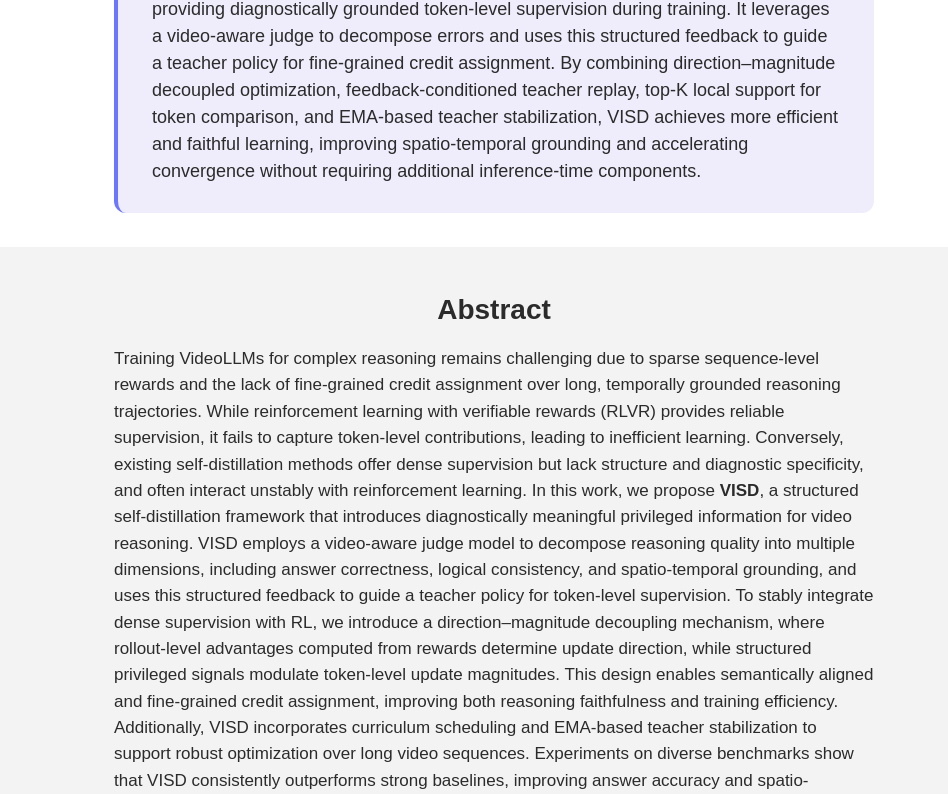
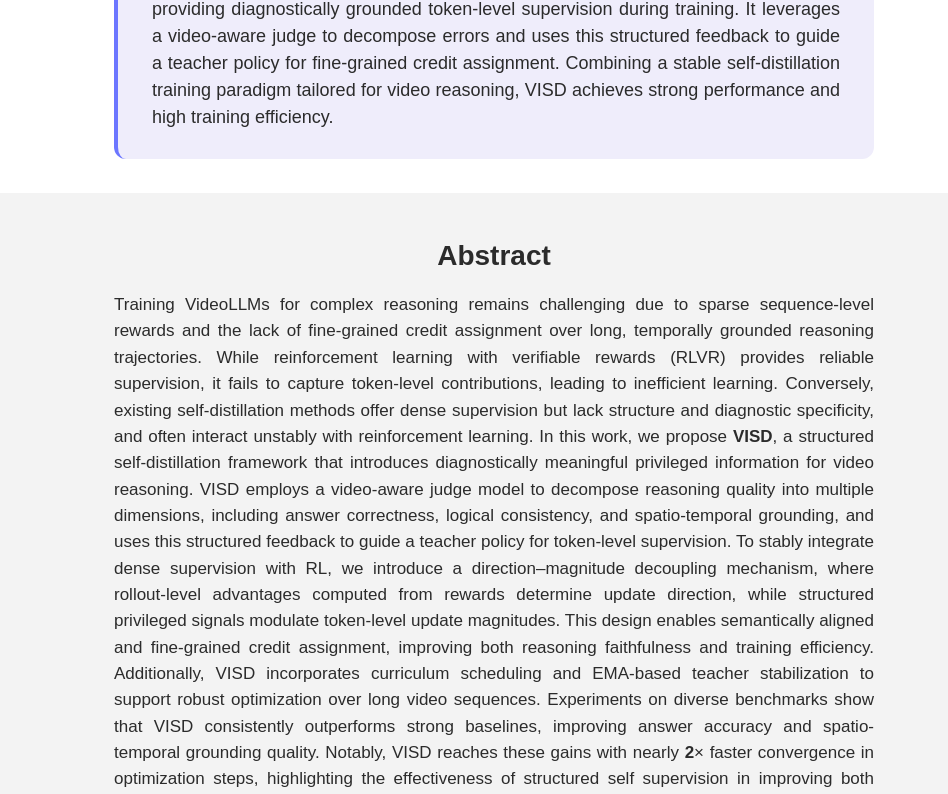
Before and after one commit to lkyyy111/VISD, a plain HTML site: page index.html in a window 1280 px wide. Shown: the part 452-1246 px from the top of the page, without its empty margins (146-1094 px from the left). Drawn offline with Linux system fonts and the light colour scheme.

Commit message:
Refine text alignment and typography

```diff
--- a/index.html
+++ b/index.html
@@ -78,11 +78,8 @@
           token-level supervision during training. It leverages a video-aware judge to decompose errors and uses this
           structured feedback to guide a teacher
           policy for
-          fine-grained credit assignment. By combining direction–magnitude decoupled optimization, feedback-conditioned
-          teacher replay, top-K local support for
-          token comparison, and EMA-based teacher stabilization, VISD achieves more efficient and faithful learning,
-          improving spatio-temporal grounding and accelerating convergence
-          without requiring additional inference-time components.
+          fine-grained credit assignment. Combining a stable self-distillation training paradigm tailored for video
+          reasoning, VISD achieves strong performance and high training efficiency.
         </p>
       </div>
     </section>
--- a/styles.css
+++ b/styles.css
@@ -201,7 +201,8 @@ h2 {
 p {
   margin: 0 0 16px;
   font-size: 17px;
-  text-align: left;
+  text-align: justify;
+  text-justify: inter-word;
 }
 
 .figure-slot {
```
